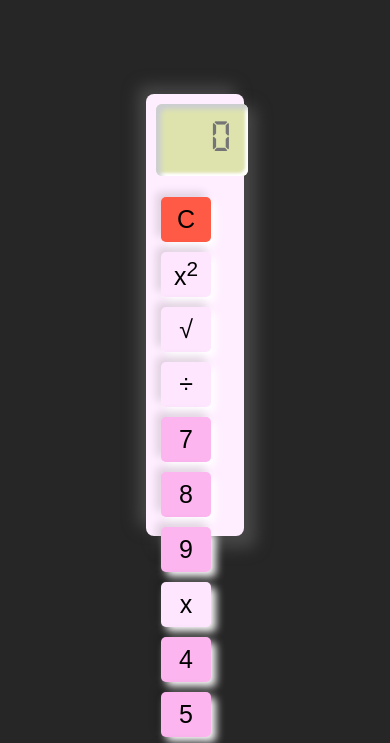
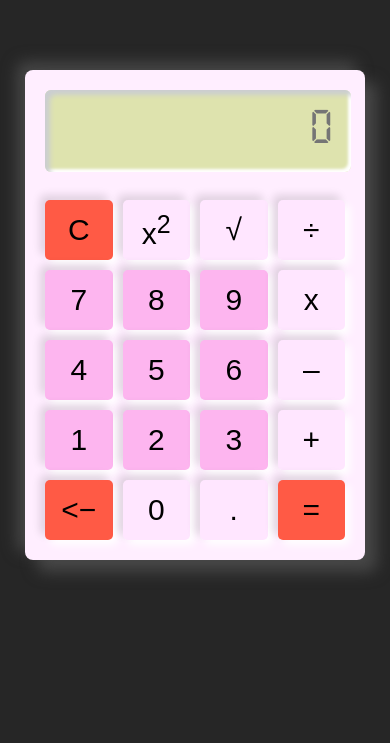
Before and after one commit to katerinka228/calculator, a plain HTML site: page index.html in a window 390 px wide. Shown: the part 107-850 px from the top of the page. Drawn offline with Linux system fonts and the light colour scheme.

Commit message:
добавила адаптацию для моб устройств

```diff
--- a/style.css
+++ b/style.css
@@ -4,8 +4,7 @@
     font-style: normal;
 }
 
-body
-{
+body {
     padding: 0;
     margin: 0;
     display: flex;
@@ -15,20 +14,21 @@ body
     background: rgba(0, 0, 0, 0.85);
 }
 
-.container
-{
+.container {
     background: #ffeeff;
-    width: 20%;
-    height: 50vh;
-    padding: 10px;
+    width: 300px;
+    height: 400px;
+    padding: 20px;
     border-radius: 8px;
     box-shadow: 12px 12px 15px #474747,
-                -8px -8px 15px #474747;
+    -8px -8px 15px #474747;
+    display: flex;
+    flex-direction: column;
+    justify-content: space-between;
 }
 
-.display #screen
-{
-    width: 93%;
+.display #screen {
+    width: 95%;
     height: 70px;
     font-size: 43px;
     outline: none;
@@ -39,39 +39,39 @@ body
     border-radius: 6px;
     box-shadow: inset 5px 5px 5px #cbced1, inset -3px -3px 3px #ffffff;
     font-family: 'Technology.ttf', sans-serif;
+    margin-bottom: 10px;
+}
 
-}
 .row .btn.number {
     background: #fdb5ef;
-
-}
-.buttons
-{
-    width: 100%;
-    margin-top: 1em;
-    display: flex;
-    justify-content: center;
-    align-items: center;
-    flex-direction: column;
 }
 
-.buttons .row button
-{
+.buttons {
+    width: 100%;
+    display: grid;
+    grid-template-columns: repeat(4, 1fr);
+    grid-template-rows: repeat(5, 1fr);
+    gap: 10px;
+}
+
+.buttons .row {
+    display: contents;
+}
+
+.buttons .row button {
     background: #ffe6ff;
-    width: 50px;
-    height: 45px;
+    width: 100%;
+    height: 50px;
     border: none;
     font-size: 25px;
     outline: none;
-    margin: 5px;
     border-radius: 5px;
     box-shadow: 5px 5px 8px #ffffff,
-                -5px -5px 8px  #00000020;
+    -5px -5px 8px  #00000020;
     transition: .1s;
 }
 
-.buttons .row button:hover
-{
+.buttons .row button:hover {
     box-shadow: inset 3px 3px 3px rgba(16, 16, 16, .1), inset -5px -5px 8px rgba(255, 255, 255, 0.45);
     background: #ffcefd;
 }
@@ -81,3 +81,22 @@ button[onclick="backSpace()"],
 button[onclick="equal()"] {
     background: #ff5a45 !important;
 }
+
+
+@media (max-width: 850px) {
+    .container {
+        max-width: 900px;
+        height: 450px;
+        padding: 20px;
+    }
+
+    .display #screen {
+        height: 80px;
+        font-size: 48px;
+    }
+
+    .buttons .row button {
+        height: 60px;
+        font-size: 30px;
+    }
+}
```
